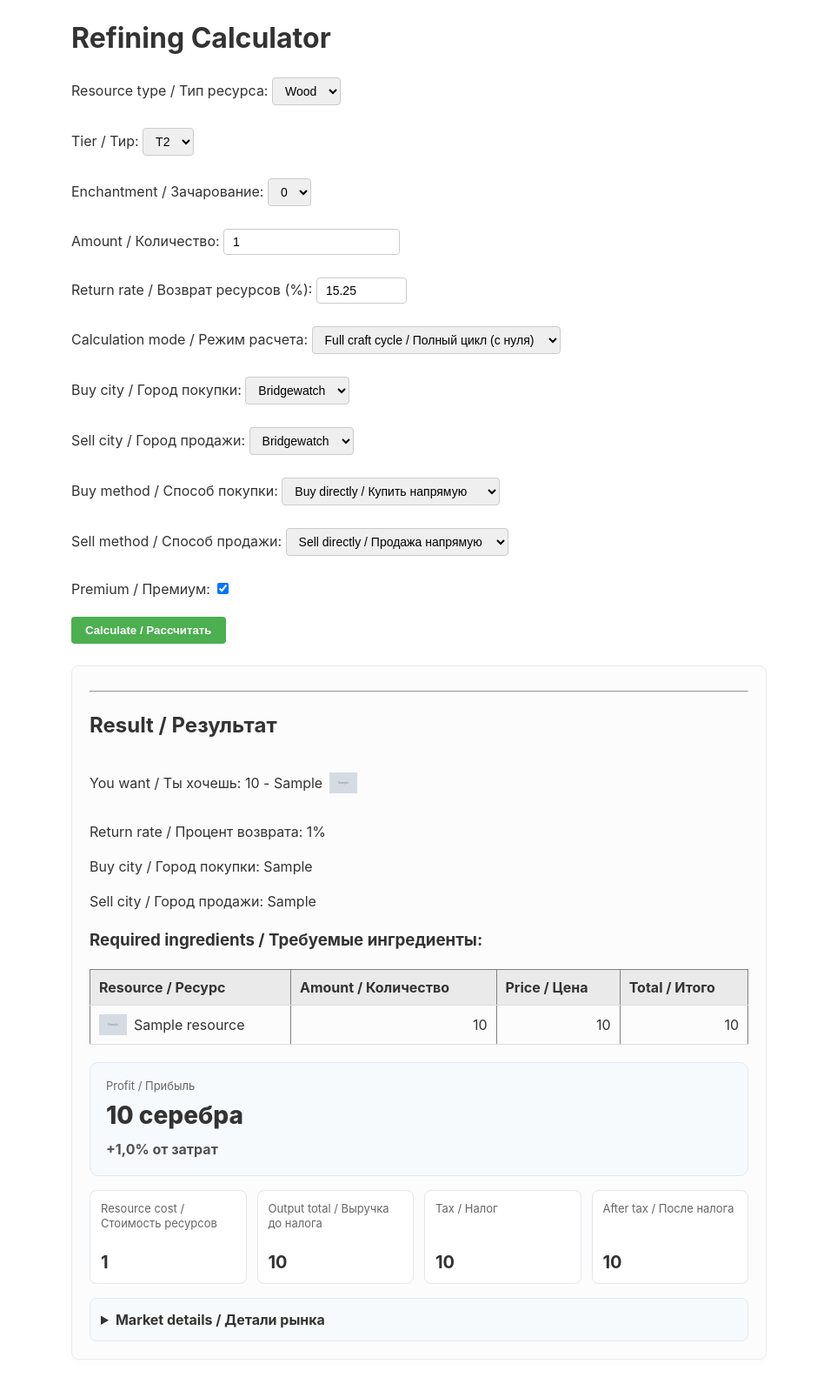
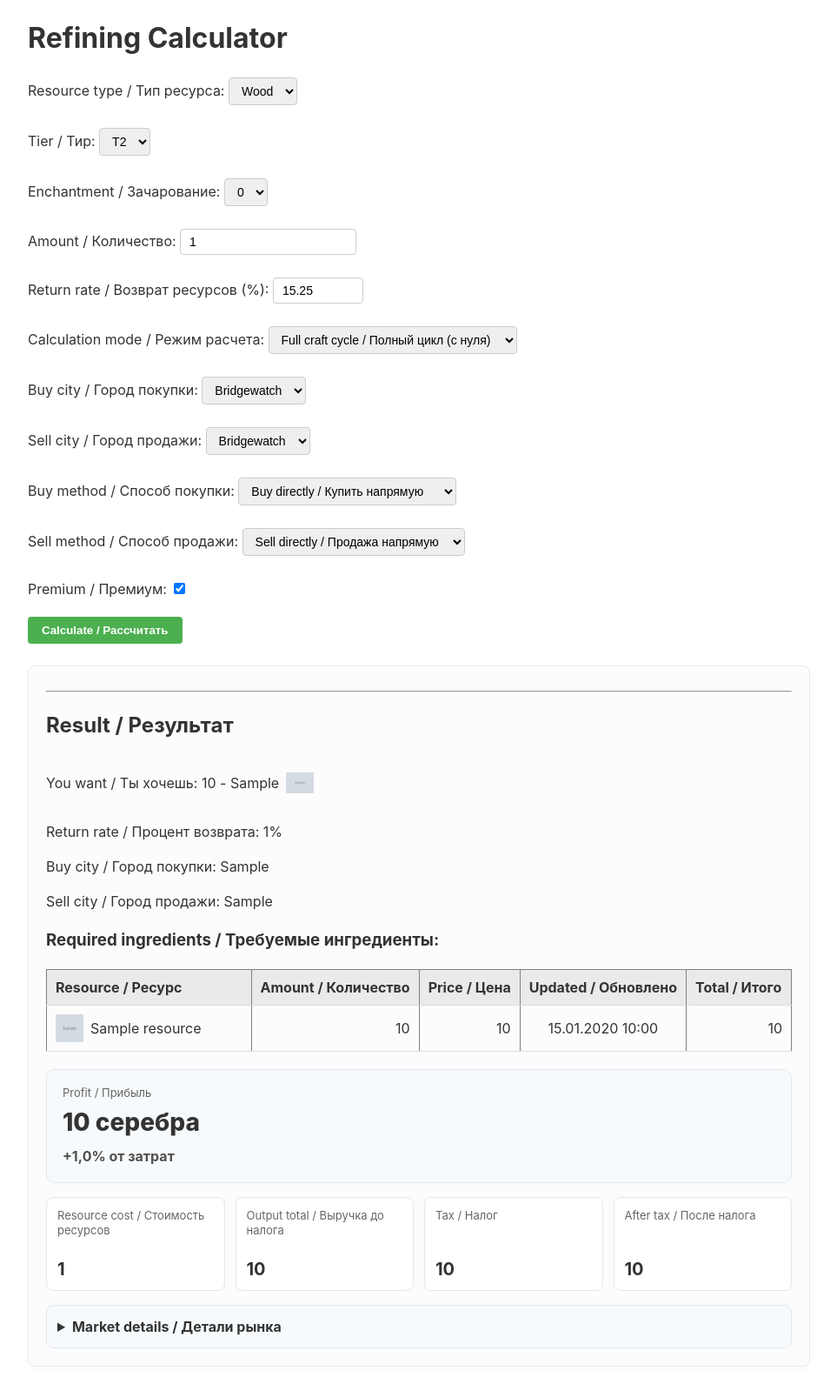
Before and after one commit to bizimod/albion, a Django app: template refining/templates/refining/calculation.html in a window 1280 px wide. Shown: the whole page at 87% size, without its empty margins (158-1121 px from the left). Before the commit the page ends 1563 px from the top, so only its background shows below. Run offline with Django 5.2, Linux system fonts and the light colour scheme; tables that the repository leaves empty hold one stand-in row (values such as "Sample post"); the template is opened without the code that fills it: values that come from a table or form of the project are taken from there, most other values are stand-ins (such as "Sample title", 1, 10 or a date in 2020); grey boxes marked "Sample" are stand-in pictures.

Commit message:
Show market price update timestamps

```diff
--- a/albion_proj/urls.py
+++ b/albion_proj/urls.py
@@ -19,11 +19,12 @@ from django.conf.urls.static import static
 from django.contrib import admin
 from django.urls import path,include
 from resources import views
+from refining.views import refining_calculation
 from resources.views import page_not_found
 
 urlpatterns = [
+    path('', refining_calculation, name='home'),
     path('admin/', admin.site.urls),
-    path('', include('resources.urls')),
     path('refining/', include('refining.urls')),
 ]
 
--- a/refining/services.py
+++ b/refining/services.py
@@ -163,9 +163,11 @@ class RefiningCalculator:
             try:
                 market_price = MarketPrice.objects.get(city=city, resource=resource)
                 price = Decimal(market_price.sell_price_min or 0)
+                updated_at = market_price.updated_at
 
             except MarketPrice.DoesNotExist:
                 price = Decimal('0')
+                updated_at = None
 
             total = RefiningCalculator._round_money(amount * price)
 
@@ -174,6 +176,7 @@ class RefiningCalculator:
                 'amount': amount,
                 'price': price,
                 'total': total,
+                'updated_at': updated_at,
             })
             total_cost += total
         return {
--- a/refining/static/refining/css/calculator.css
+++ b/refining/static/refining/css/calculator.css
@@ -5,7 +5,7 @@ body {
 }
 
 .page-container {
-    max-width: 800px;
+    max-width: 900px;
     margin: 20px auto;
     padding: 0 15px;
 }
@@ -45,6 +45,7 @@ th,
 td {
     padding: 10px;
     border-bottom: 1px solid #ddd;
+    vertical-align: middle;
 }
 
 th {
@@ -56,6 +57,50 @@ th {
 td {
     font-weight: 400;
     text-align: right;
+}
+
+.col-resource {
+    width: auto;
+    text-align: left;
+}
+
+.col-amount {
+    width: 80px;
+    white-space: nowrap;
+}
+
+.col-price {
+    width: 90px;
+    white-space: nowrap;
+}
+
+.col-updated {
+    width: 145px;
+    white-space: nowrap;
+    text-align: center
+}
+
+.col-total {
+    width: 100px;
+    white-space: nowrap;
+}
+
+.resource-cell {
+    display: flex;
+    align-items: center;
+    gap: 8px;
+    white-space: nowrap;
+}
+
+.resource-cell img {
+    width: 32px;
+    height: 32px;
+    flex-shrink: 0;
+    display: block;
+}
+
+.resource-cell span {
+    white-space: nowrap;
 }
 
 tr:hover {
--- a/refining/templates/refining/calculation.html
+++ b/refining/templates/refining/calculation.html
@@ -44,31 +44,54 @@
                 Sell city / Город продажи: {{ result.sell_city }}
             </p>
 
+            {% if result.price_update_error %}
+                <div class="error-card">
+                    {{ result.price_update_error }}
+                </div>
+            {% endif %}
+
             <h3>Required ingredients / Требуемые ингредиенты:</h3>
 
             <table border="1" cellpadding="10">
                 <tr>
-                    <th>Resource / Ресурс</th>
-                    <th>Amount / Количество</th>
-                    <th>Price / Цена</th>
-                    <th>Total / Итого</th>
+                    <th class="col-resource">Resource / Ресурс</th>
+                    <th class="col-amount">Amount / Количество</th>
+                    <th class="col-price">Price / Цена</th>
+                    <th class="col-updated">Updated / Обновлено</th>
+                    <th class="col-total">Total / Итого</th>
                 </tr>
 
                 {% for ingredient in result.ingredients %}
                     <tr>
-                        <td style="vertical-align: middle;">
-                            <div style="display: flex; align-items: center; gap: 8px;">
+                        <td class="col-resource">
+                            <div class="resource-cell">
                                 {% if ingredient.resource.res_image %}
-                                    <img src="{{ ingredient.resource.res_image.url }}" width="32" style="display: block;">
+                                    <img src="{{ ingredient.resource.res_image.url }}" width="32">
                                 {% endif %}
 
                                 <span>{{ ingredient.resource }}</span>
                             </div>
                         </td>
 
-                        <td>{{ ingredient.amount|floatformat:-2 }}</td>
-                        <td>{{ ingredient.price|floatformat:-2 }}</td>
-                        <td>{{ ingredient.total|floatformat:-2 }}</td>
+                        <td class="col-amount">
+                            {{ ingredient.amount|floatformat:0|intcomma }}
+                        </td>
+
+                        <td class="col-price">
+                            {{ ingredient.price|floatformat:0|intcomma }}
+                        </td>
+
+                        <td class="col-updated">
+                            {% if ingredient.updated_at %}
+                                {{ ingredient.updated_at|date:"d.m.Y H:i" }}
+                            {% else %}
+                                No data
+                            {% endif %}
+                        </td>
+
+                        <td class="col-total">
+                            {{ ingredient.total|floatformat:0|intcomma }}
+                        </td>
                     </tr>
                 {% endfor %}
             </table>
--- a/resources/urls.py
+++ b/resources/urls.py
@@ -3,7 +3,5 @@ from django.urls import path
 from . import views
 
 urlpatterns = [
-    path('', views.index, name='home'),
-    path('about/', views.about, name='about'),
-    path('cats/<slug:cat_slug>/', views.categories_by_slug, name='category'),
+
 ]
```
Also changed, not shown: market/services.py (+23 -8 lines), refining/views.py (+11 -1 lines), resources/views.py (+0 -15 lines).
